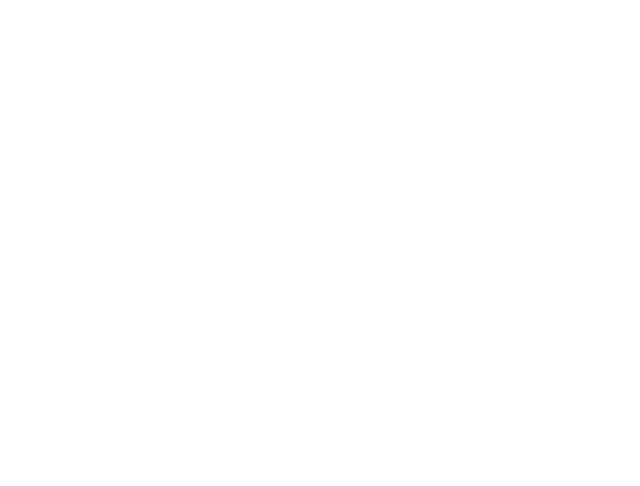
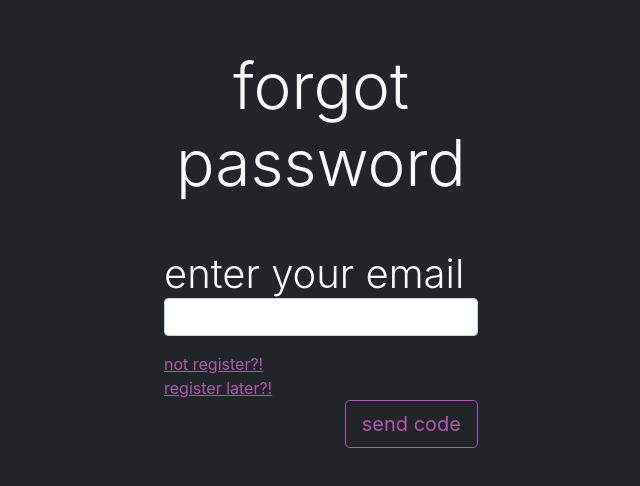
Before and after one commit to a-GumaryaN/my-message, a React (Create React App) app: page /forgot-password in a window 1280 px wide. Before the commit this address had no page. Shown: the top 486 px of the page, without its empty margins (319-959 px from the left). Built offline with nearby package versions, Linux system fonts and the light colour scheme.

Commit message:
adding forgott password page

```diff
--- a/src/App.tsx
+++ b/src/App.tsx
@@ -2,6 +2,7 @@
 import { BrowserRouter, Routes, Route } from "react-router-dom";
 import LoginPage from "./Components/LoginPage/LoginPage";
 import Register from "./Components/Register/Register";
+import ForgotPassword from "./Components/ForgotPassword/ForgotPassword";
 import "./App.css";
 
 function App() {
@@ -12,6 +13,7 @@
           <Route path="/" element={<LoginPage />} />
           <Route path="/login" element={<LoginPage />} />
           <Route path="/register" element={<Register />} />
+          <Route path="/forgot-password" element={<ForgotPassword />} />
         </Routes>
       </BrowserRouter>
     </div>
--- /dev/null
+++ b/src/Components/ForgotPassword/ForgotPassword.tsx
@@ -0,0 +1,129 @@
+import useInput from "../../hooks/useInput/useInput";
+import { Link } from "react-router-dom";
+import { useState } from "react";
+import React from "react";
+const ForgotPassword : React.FC<{}> = (props) => {
+  const { state: email, dispatch: emailDispatch } = useInput();
+  const { state: code, dispatch: codeDispatch } = useInput();
+  const { state: password, dispatch: passwordDispatch } = useInput();
+  const [codeInput, showCodeInput] = useState(false);
+  const [passwordInput, showPasswordInput] = useState(false);
+  const checkEmail = () => {
+    if (!email.value) {
+      emailDispatch({ type: "setError", error: "email in empty" });
+      return true;
+    }
+    if (!email.value.includes("@") || !email.value.includes(".com")) {
+      emailDispatch({ type: "setError", error: "email not valid" });
+      return true;
+    }
+    return false;
+  };
+
+  const checkCode = () => {
+    if (!codeInput) return true;
+    if (!code.value) {
+      codeDispatch({ type: "setError", error: "password in empty" });
+      return true;
+    }
+    if (code.value.length < 6) {
+      codeDispatch({
+        type: "setError",
+        error: "code most be more than 6 characters",
+      });
+      return true;
+    }
+    return false;
+  };
+
+  const checkPassword = () => {
+    if (!passwordInput) return;
+    if (!password.value) {
+      passwordDispatch({ type: "setError", error: "password in empty" });
+      return false;
+    }
+    if (password.value.length < 8) {
+      passwordDispatch({
+        type: "setError",
+        error: "password most be more than 8 characters",
+      });
+      return false;
+    }
+    return true;
+  };
+
+  const submitHandler = (data:React.FormEvent) => {
+    data.preventDefault();
+
+    if (checkEmail()) return;
+
+    showCodeInput(true);
+
+    if (checkCode()) return;
+
+    showPasswordInput(true);
+
+    if (checkPassword()) return;
+  };
+
+  return (
+    <div className="col-12 container-fluid full-height bg-dark text-light d-flex flex-column align-items-center">
+      <div className="col-md-3 display-3 text-center py-5">forgot password</div>
+      <form onSubmit={submitHandler} className="col-md-3 d-flex flex-column">
+        <div>
+          <label className="display-6">enter your email</label>
+          <input
+            className="form-control"
+            type="email"
+            onChange={(e) => {
+              emailDispatch({ type: "setValue", value: e.target.value });
+            }}
+            value={email.value}
+            onBlur={checkEmail}
+          />
+          <p className="text-danger bg-gradient">{email.error}</p>
+        </div>
+        <div className={"collapse " + (codeInput && " show ")}>
+          <p className="text-warning">we send a code to your email</p>
+          <p className="text-warning">send a new code after </p>
+          <label className="display-6">code</label>
+          <input
+            className="form-control"
+            type="password"
+            onChange={(e) => {
+              codeDispatch({ type: "setValue", value: e.target.value });
+            }}
+            value={code.value}
+            onBlur={checkCode}
+          />
+          <p className="text-danger bg-gradient">{code.error}</p>
+        </div>
+        <div className={"collapse " + (passwordInput && " show ")}>
+          <p className="text-warning">enter new password</p>
+          <label className="display-6">new password</label>
+          <input
+            className="form-control"
+            type="password"
+            onChange={(e) => {
+              passwordDispatch({ type: "setValue", value: e.target.value });
+            }}
+            value={password.value}
+            onBlur={checkPassword}
+          />
+          <p className="text-danger bg-gradient">{password.error}</p>
+        </div>
+        <Link className="link link-primary" to="/register">
+          not register?!
+        </Link>
+        <Link className="link link-primary" to="/login">
+          register later?!
+        </Link>
+        <button className="btn btn-outline-primary btn-lg align-self-end">
+          {passwordInput ? "change password" : "send code"}
+        </button>
+      </form>
+    </div>
+  );
+};
+
+export default ForgotPassword;
```
